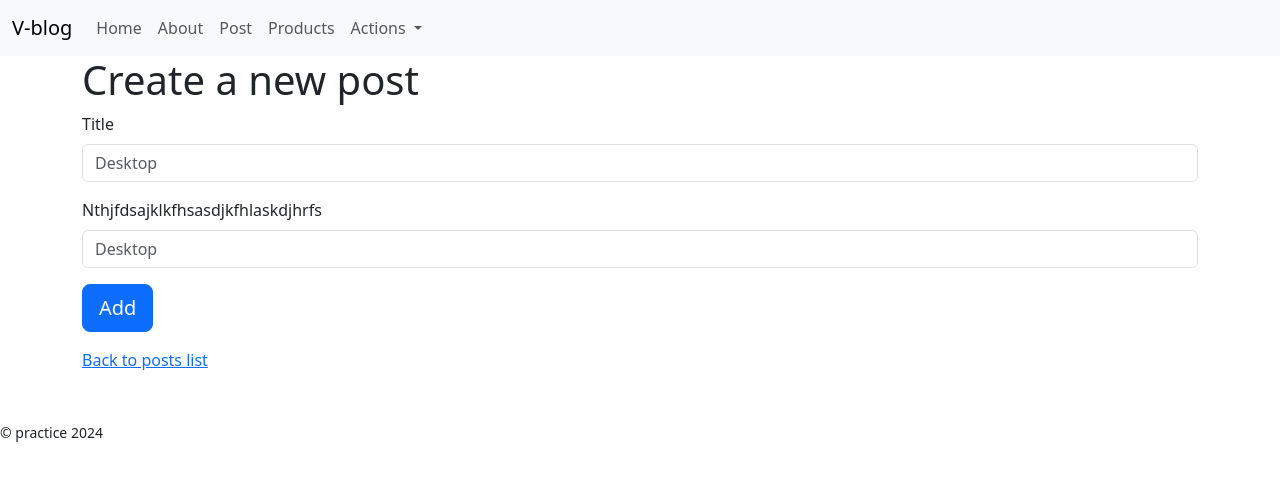
After one commit to redtomat87/vblog, a Flask app: page /posts/add/ in a window 1280 px wide. The commit adds this page. Shown: the top 481 px of the page. Run offline with Flask 3, Linux system fonts and the light colour scheme; some libraries are stand-ins or nearby versions.

Commit message:
page posts added

```diff
--- a/homework_06/app.py
+++ b/homework_06/app.py
@@ -15,6 +15,7 @@ from flask import Flask, request, render_template
 
 from views.items import items_app
 from views.products import products_app
+from views.posts import posts_app
 
 app = Flask(__name__)
 app.register_blueprint(
@@ -25,6 +26,9 @@ app.register_blueprint(
     products_app,
 )
 
+app.register_blueprint(
+    posts_app,
+)
 
 @app.get("/", endpoint="index")
 def index():
@@ -34,6 +38,10 @@ def index():
 @app.get("/about/", endpoint="about")
 def about():
     return render_template("about.html")
+
+# @app.get("/posts/", endpoint="posts")
+# def about():
+#     return render_template("posts/list.html")
 
 
 @app.route("/hello/")
--- a/homework_06/app/models/__init__.py
+++ b/homework_06/app/models/__init__.py
@@ -9,6 +9,7 @@ __all__ = (
     # "PostsTagsAssociation",
     "Session",
     "PG_CONN_URI",
+    "posts_app"
 )
 
 from .base import Base
@@ -17,6 +18,7 @@ from .models import User
 from .models import Post
 from .models import Session
 from .models import PG_CONN_URI
+from ...views.posts import posts_app
 # from .post import Post
 # from .user_profile import UserProfile
 # from .tag import Tag
--- a/homework_06/templates/base.html
+++ b/homework_06/templates/base.html
@@ -53,6 +53,7 @@
         {% for endpoint, label in [
           ('index', 'Home'),
           ('about', 'About'),
+          ('posts_app.list', 'Post'),
           ('products_app.list', 'Products'),
         ] %}
           <li class="nav-item">
--- /dev/null
+++ b/homework_06/templates/posts/add.html
@@ -0,0 +1,43 @@
+{% extends 'base.html' %}
+
+{% block title %}
+  Create post
+{% endblock %}
+
+{% block body %}
+  <h1>Create a new post</h1>
+
+  <form method="post">
+    <div class="mb-3">
+      <label
+        for="post-name-id"
+        class="form-label"
+      >Title</label>
+      <input
+        type="text"
+        class="form-control"
+        id="post-name-id"
+        name="post-name"
+        placeholder="Desktop"
+        required
+      >
+    </div>
+    <div class="mb-3">
+      <label
+        for="post-name-id"
+        class="form-label"
+      >Nthjfdsajklkfhsasdjkfhlaskdjhrfs</label>
+      <input
+        type="text"
+        class="form-control"
+        id="post-name-id"
+        name="post-name"
+        placeholder="Desktop"
+        required
+      >
+    </div>
+    <button type="submit" class="btn btn-lg btn-primary">Add</button>
+  </form>
+  {% include 'posts/back-to-posts-list.html' %}
+
+{% endblock %}
--- /dev/null
+++ b/homework_06/templates/posts/back-to-posts-list.html
@@ -0,0 +1,9 @@
+<div
+  class="mt-3"
+{#  title="Block of common links"#}
+>
+  <a
+    style="cursor: w-resize;"
+    href="{{ url_for('posts_app.list') }}"
+  >Back to posts list</a>
+</div>
--- /dev/null
+++ b/homework_06/views/posts.py
@@ -0,0 +1,69 @@
+from flask import (
+    Blueprint,
+    request,
+    render_template,
+    redirect,
+    url_for,
+)
+from werkzeug.exceptions import BadRequest, NotFound
+
+posts_app = Blueprint(
+    "posts_app",
+    __name__,
+    url_prefix="/posts",
+)
+
+
+@posts_app.get(
+    "/",
+    endpoint="list",
+)
+def get_posts():
+    return render_template(
+        "posts/list.html",
+#        prodposts=storage.get_posts(),
+    )
+
+
+@posts_app.route(
+    "/add/",
+    endpoint="add",
+    methods=["GET", "POST"],
+)
+def create_post():
+    if request.method == "GET":
+        return render_template("posts/add.html")
+
+    post_name = request.form.get("post-name", "")
+    post_name = post_name.strip()
+    if not post_name:
+        raise BadRequest("post-name is required!")
+
+    # post = crud.storage.create_post(
+    #     name=post_name,
+    # # )
+
+    # url = url_for(
+    #     "posts_app.details",
+    #     post_id=post.id,
+    # )
+    # return redirect(url)
+
+
+# @posts_app.get(
+#     "/<int:post_id>/",
+#     endpoint="details",
+# )
+# def get_post_details(post_id: int):
+#     post: crud.post | None = crud.storage.get_post(
+#         post_id=post_id,
+#     )
+#     if post is None:
+#         raise NotFound(
+#             description=f"post #{post_id} not found!",
+#         )
+
+#     return render_template(
+#         "posts/details.html",
+#         post=post,
+#     )
```
Also changed, not shown: homework_06/templates/posts/details.html (added, +10 -0 lines), homework_06/templates/posts/list.html (added, +39 -0 lines).
